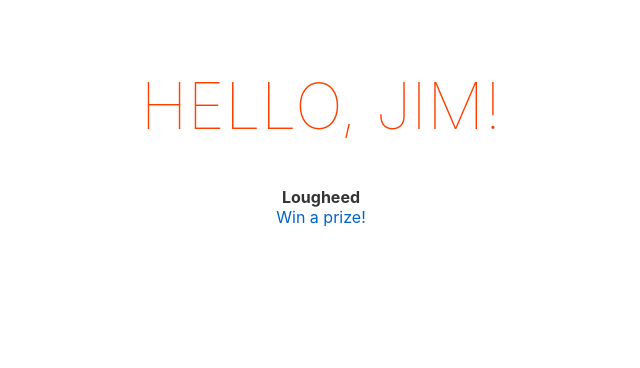
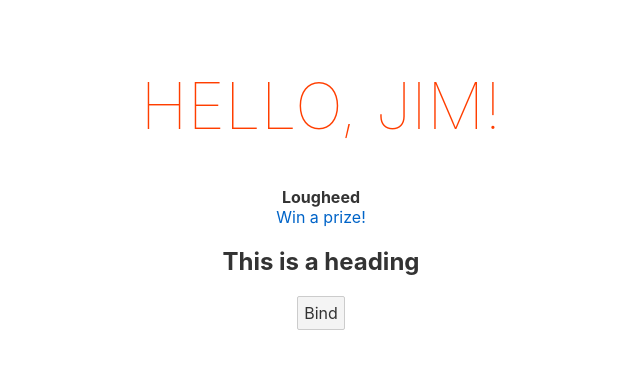
Before and after one commit to jim-lougheed/svelte-tutorial, a Svelte app: page / in a window 1280 px wide. Shown: the top 368 px of the page, without its empty margins (319-959 px from the left). Built offline with nearby package versions, Linux system fonts and the light colour scheme.

Commit message:
Complete 7: Binding Classes

```diff
--- a/src/App.svelte
+++ b/src/App.svelte
@@ -1,13 +1,17 @@
 <script>
 	const name = "Jim";
 	const lastName = "<b>Lougheed</b>";
-	const hack = `<a href="#" onclick="alert('You have been hacked!')">Win a prize!</a>`
+	const hack = `<a href="#" onclick="alert('You have been hacked!')">Win a prize!</a>`;
+	const id = "heading";
+	const disabled = false;
 </script>
 
 <main>
 	<h1>Hello, {name}!</h1>
 	<div>{@html lastName}</div>
 	<div>{@html hack}</div>
+	<h2 {id}>This is a heading</h2>
+	<button {disabled}>Bind</button>
 </main>
 
 <style>
```
